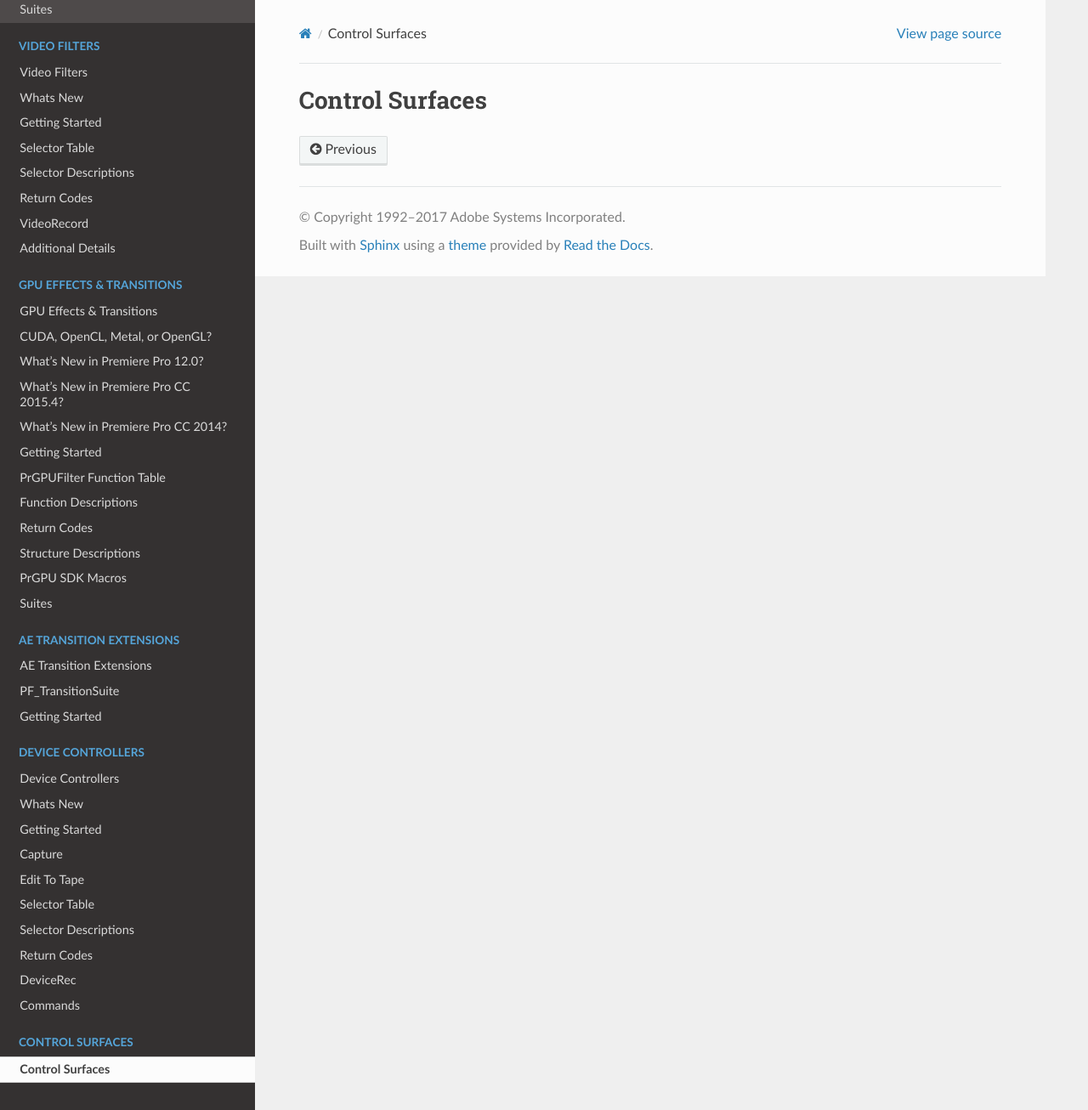
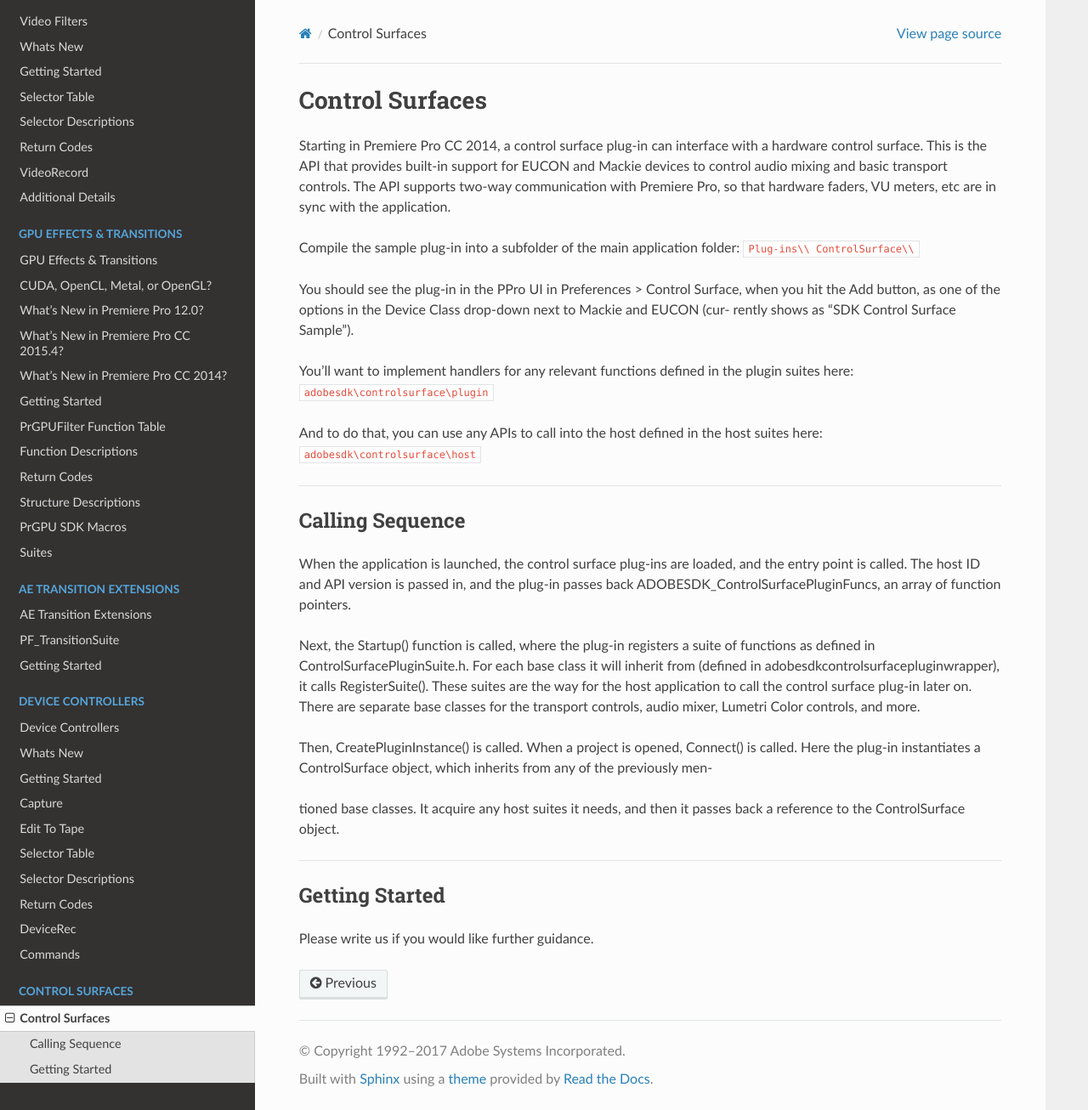
Before and after one commit to docsforadobe/premiere-plugin-guide, a Sphinx documentation site: the page built from docs/control-surfaces/control-surfaces.rst, in a window 1280 px wide and 1306 px high. Shown: the whole window at 85% size. Built offline with Sphinx 7.4.7 and the Read the Docs theme 2.0.0, drawn with Linux system fonts in a browser that asks for light colours; pages that are not in the unit, such as notebooks, are missing from menus.

Commit message:
First pass at Control Surfaces

```diff
--- a/docs/control-surfaces/control-surfaces.rst
+++ b/docs/control-surfaces/control-surfaces.rst
@@ -2,3 +2,33 @@
 
 Control Surfaces
 ################################################################################
+
+Starting in Premiere Pro CC 2014, a control surface plug-in can interface with a hardware control surface. This is the API that provides built-in support for EUCON and Mackie devices to control audio mixing and basic transport controls. The API supports two-way communication with Premiere Pro, so that hardware faders, VU meters, etc are in sync with the application.
+
+Compile the sample plug-in into a subfolder of the main application folder: ``Plug-ins\\ ControlSurface\\``
+
+You should see the plug-in in the PPro UI in Preferences > Control Surface, when you hit the Add button, as one of the options in the Device Class drop-down next to Mackie and EUCON (cur- rently shows as "SDK Control Surface Sample").
+
+You'll want to implement handlers for any relevant functions defined in the plugin suites here: ``adobesdk\controlsurface\plugin``
+
+And to do that, you can use any APIs to call into the host defined in the host suites here: ``adobesdk\controlsurface\host``
+
+----
+
+Calling Sequence
+================================================================================
+
+When the application is launched, the control surface plug-ins are loaded, and the entry point is called. The host ID and API version is passed in, and the plug-in passes back ADOBESDK_ControlSurfacePluginFuncs, an array of function pointers.
+
+Next, the Startup() function is called, where the plug-in registers a suite of functions as defined in ControlSurfacePluginSuite.h. For each base class it will inherit from (defined in adobesdk\controlsurface\plugin\wrapper), it calls RegisterSuite(). These suites are the way for the host application to call the control surface plug-in later on. There are separate base classes for the transport controls, audio mixer, Lumetri Color controls, and more.
+
+Then, CreatePluginInstance() is called. When a project is opened, Connect() is called. Here the plug-in instantiates a ControlSurface object, which inherits from any of the previously men-
+
+tioned base classes. It acquire any host suites it needs, and then it passes back a reference to the ControlSurface object.
+
+----
+
+Getting Started
+================================================================================
+
+Please write us if you would like further guidance.
```
